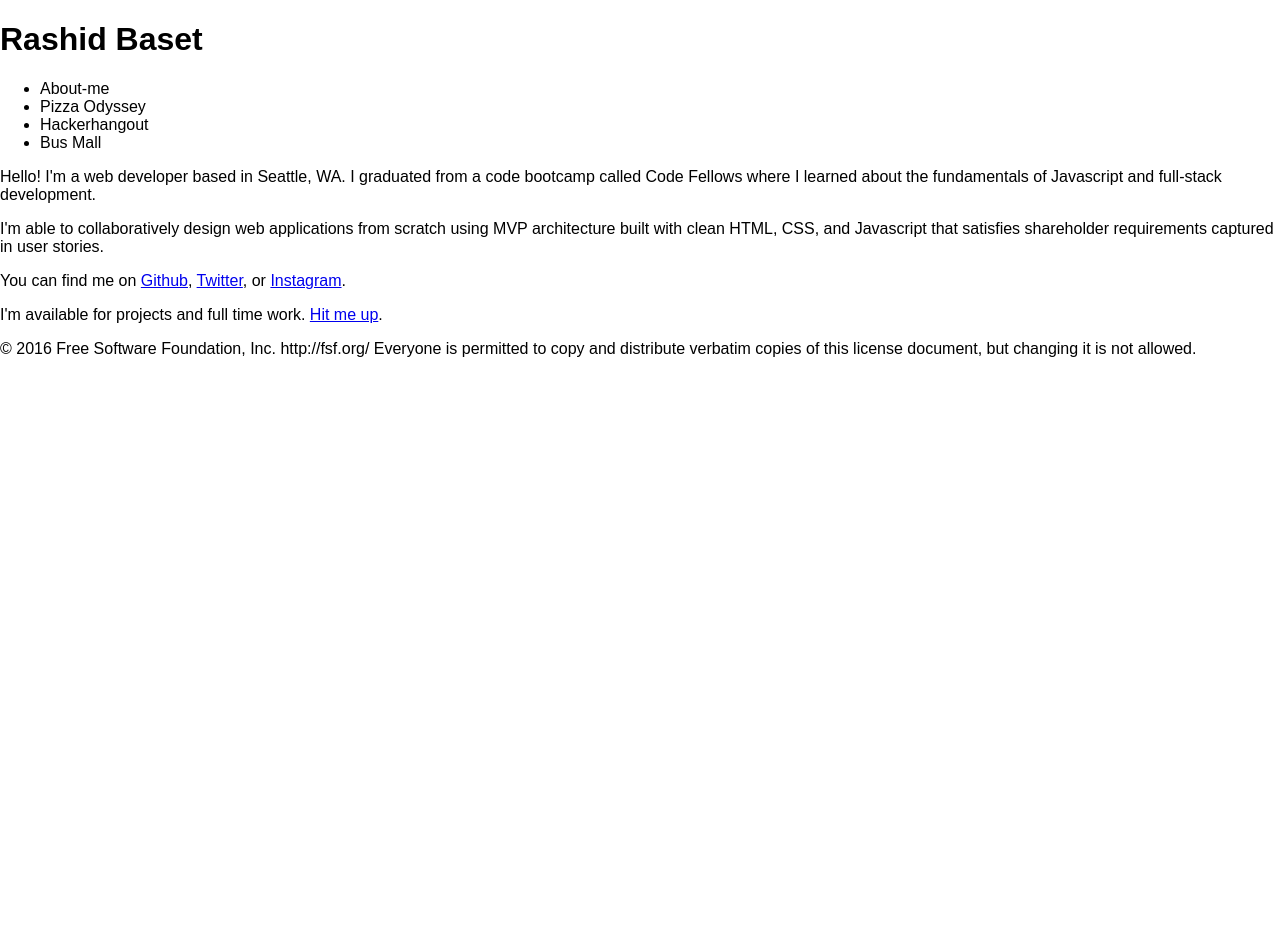
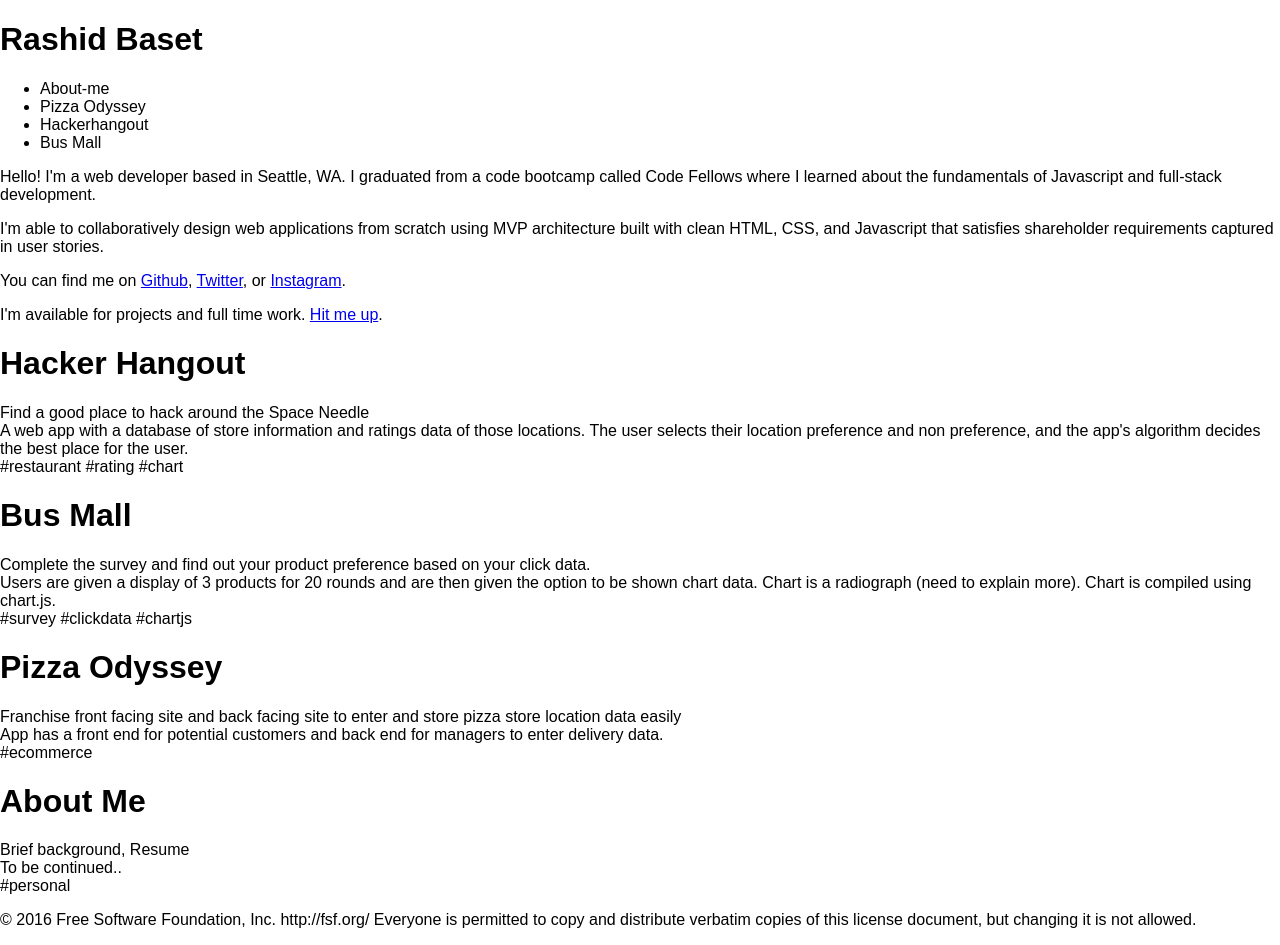
Before and after one commit to damoores/portfolio-1, a plain HTML site: page index.html in a window 1280 px wide. Before the commit the page ends 800 px from the top, so only its background shows below. Drawn offline with nearby package versions, Linux system fonts and the light colour scheme.

Commit message:
updated files

```diff
--- a/index.html
+++ b/index.html
@@ -1,11 +1,11 @@
 <!DOCTYPE html>
-<html lang = "en">
+<html lang="en">
   <head>
     <met charset="utf-8">
     <title>Blog</title>
     <meta name= "viewport" content="width=device-width, initial-scale=1">
     <link rel="stylesheet" href="vendor/normalize.css">
-    <link rel="stylesheet" href="styles/styles.css">
+    <!-- <link rel="stylesheet" href="styles/styles.css"> -->
   </head>
   <body>
     <header>
@@ -23,7 +23,7 @@
       </ul>
     </nav>
     <div id="logo"></div>
-    <article>
+  <section id="about-me">
       <p>Hello! I'm a web developer based in Seattle, WA. I graduated from a code bootcamp called Code Fellows where I learned about the fundamentals of Javascript and full-stack development.</p>
       <p>I'm able to collaboratively design web applications from scratch using MVP architecture built with clean HTML, CSS, and Javascript that satisfies shareholder requirements captured in user stories.</p>
       <p>You can find me on <a href="www.Github.com">Github</a>,
@@ -31,13 +31,27 @@
       <a href="www.instagram.com">Instagram</a>.
       <p>I'm available for projects and full time work. <a href="mailto:rashid.baset@gmail.com?Subject=Hello%20again" target="_top">Hit me up</a>.
       </p>
+  </section>
+  <section id="projects">
+    <article class="template">
+      <header>
+        <h1></h1>
+        <span class="tagline"></span>
+        <span class="published"></span>
+      </header>
+      <section class="project-description">
+      </section>
+      <span class="tag"></span>
     </article>
+  </section>
   </main>
   <footer>
     <p>&copy; 2016 Free Software Foundation, Inc. http://fsf.org/
  Everyone is permitted to copy and distribute verbatim copies
  of this license document, but changing it is not allowed.</p>
   </footer>
-  <!-- <script src="scripts/article.js"></script> -->
+  <script src="https://ajax.googleapis.com/ajax/libs/jquery/2.2.2/jquery.min.js"></script>
+  <script src="scripts/portfoliodata.js"></script>
+  <script src="scripts/app.js"></script>
   </body>
 </html>
--- a/scripts/app.js
+++ b/scripts/app.js
@@ -1,4 +1,4 @@
-portfolio = [];
+portfolioArray = [];
 
 function Portfolio (opts) {
   this.title = opts.title;
@@ -7,3 +7,25 @@ function Portfolio (opts) {
   this.description = opts.description;
   this.tag = opts.tag;
 }
+
+Portfolio.prototype.toHtml = function() {
+  var $newPortfolio = $('article.template').clone();
+
+  $newPortfolio.find('header h1').text(this.title);
+  $newPortfolio.find('.project-description').html(this.description);
+  $newPortfolio.find('.published').html(this.publishedOn);
+  $newPortfolio.find('.tagline').html(this.tagline);
+  $newPortfolio.find('.published').html(this.publishedOn);
+  $newPortfolio.find('.tag').html(this.tag);
+
+  $newPortfolio.removeClass('template');
+  return $newPortfolio;
+};
+
+portfolioData.forEach(function(ele){
+  portfolioArray.push(new Portfolio(ele));
+});
+
+portfolioArray.forEach(function(p){
+  $('#projects').append(p.toHtml());
+});
--- a/scripts/portfoliodata.js
+++ b/scripts/portfoliodata.js
@@ -1,30 +1,30 @@
 portfolioData = [
   {
     title: 'Hacker Hangout',
-    published: 'test hh date',
-    tagline: 'test hh tagline',
-    description: 'test hh description',
-    tag: '#test hh tag',
+    published: 'March 2016',
+    tagline: 'Find a good place to hack around the Space Needle',
+    description: 'A web app with a database of store information and ratings data of those locations. The user selects their location preference and non preference, and the app\'s algorithm decides the best place for the user. ',
+    tag: '#restaurant #rating #chart',
   },
   {
     title: 'Bus Mall',
-    published: 'test bm date',
-    tagline: 'test bm tagline',
-    description: 'test bb description',
-    tag: '#test bb tag',
+    published: 'March 2016',
+    tagline: 'Complete the survey and find out your product preference based on your click data.',
+    description: 'Users are given a display of 3 products for 20 rounds and are then given the option to be shown chart data. Chart is a radiograph (need to explain more). Chart is compiled using chart.js.',
+    tag: '#survey #clickdata #chartjs',
   },
   {
     title: 'Pizza Odyssey',
-    published: 'test po date',
-    tagline: 'test po tagline',
-    description: 'test po description',
-    tag: '#test po tag',
+    published: 'March 2016',
+    tagline: 'Franchise front facing site and back facing site to enter and store pizza store location data easily',
+    description: 'App has a front end for potential customers and back end for managers to enter delivery data.',
+    tag: '#ecommerce',
   },
   {
     title: 'About Me',
-    published: 'test am date',
-    tagline: 'test am tagline',
-    description: 'test am description',
-    tag: 'test am tag',
+    published: 'March 2016',
+    tagline: 'Brief background, Resume',
+    description: 'To be continued..',
+    tag: '#personal',
   }
 ];
```
Also changed, not shown: styles/base.css (added), styles/layout.css (added), styles/modules.css (renamed from styles/styles.css). Lines whose indentation alone changed are shown as unchanged.
